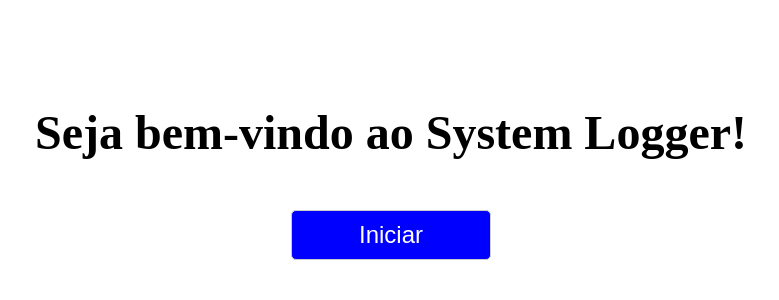
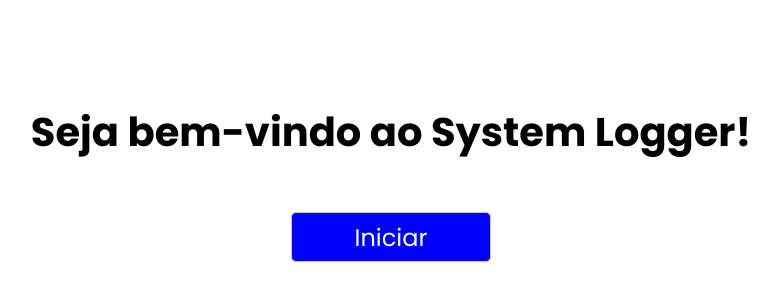
Before and after one commit to mvlima122/Logger, a plain HTML site: page index.html in a window 1280 px wide. Shown: the part 218-518 px from the top of the page, without its empty margins (249-1028 px from the left). Drawn offline with Linux system fonts and the light colour scheme.

Commit message:
terminando estrutura inicial

```diff
--- a/style.css
+++ b/style.css
@@ -1,7 +1,11 @@
+/* Alt + z, ajusta a linha */
+@import url('https://fonts.googleapis.com/css2?family=Poppins:ital,wght@0,100;0,200;0,300;0,400;0,500;0,600;0,700;0,800;0,900;1,100;1,200;1,300;1,400;1,500;1,600;1,700;1,800;1,900&display=swap');
+
 *{
     margin: 0;
     padding: 0;
     box-sizing: border-box;
+    font-family: "Poppins", sans-serif;
 }
 
 html, body{
@@ -17,7 +21,7 @@ body{
 }
 
 h1{
-    font-size: 48px;
+    font-size: 40px;
 }
 
 button{
```
Also changed, not shown: index.html (line endings or trailing spaces).
